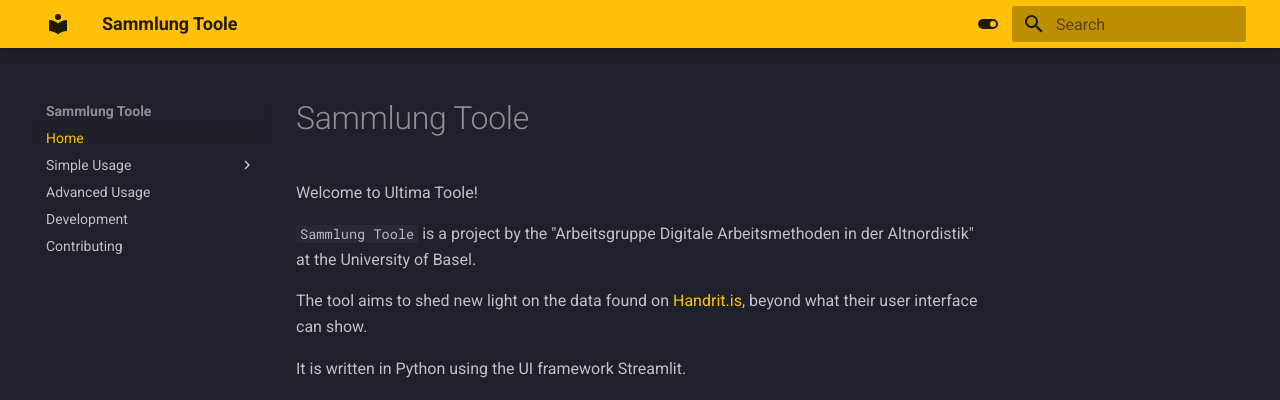
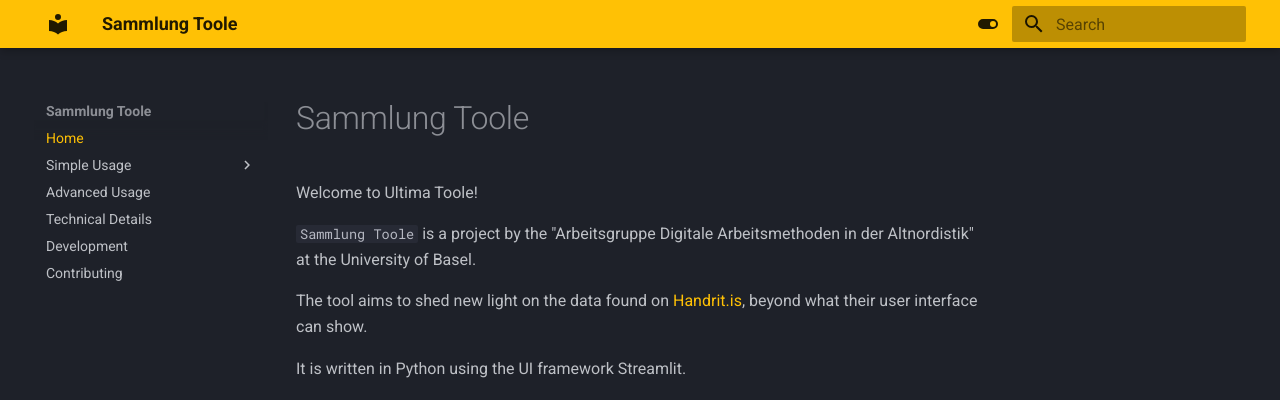
Before and after one commit to arbeitsgruppe-digitale-altnordistik/Sammlung-Toole, an MkDocs documentation site: the page built from docs/index.md, in a window 1280 px wide. Shown: the top 400 px of the page. Built offline with MkDocs 1.6.1 and Material for MkDocs 9.7.7, drawn with Linux system fonts in a browser that asks for light colours.

Commit message:
add page for technical details

```diff
--- a/mkdocs.yml
+++ b/mkdocs.yml
@@ -8,6 +8,7 @@
       - Groups: simple/groups.md
       - Visualization: simple/visualization.md
   - Advanced Usage: advanced-usage.md
+  - Technical Details: technicalities.md
   - Development: development.md
   - Contributing: contributing.md
 
```
Also changed, not shown: docs/technicalities.md (added, +3 -0 lines).
